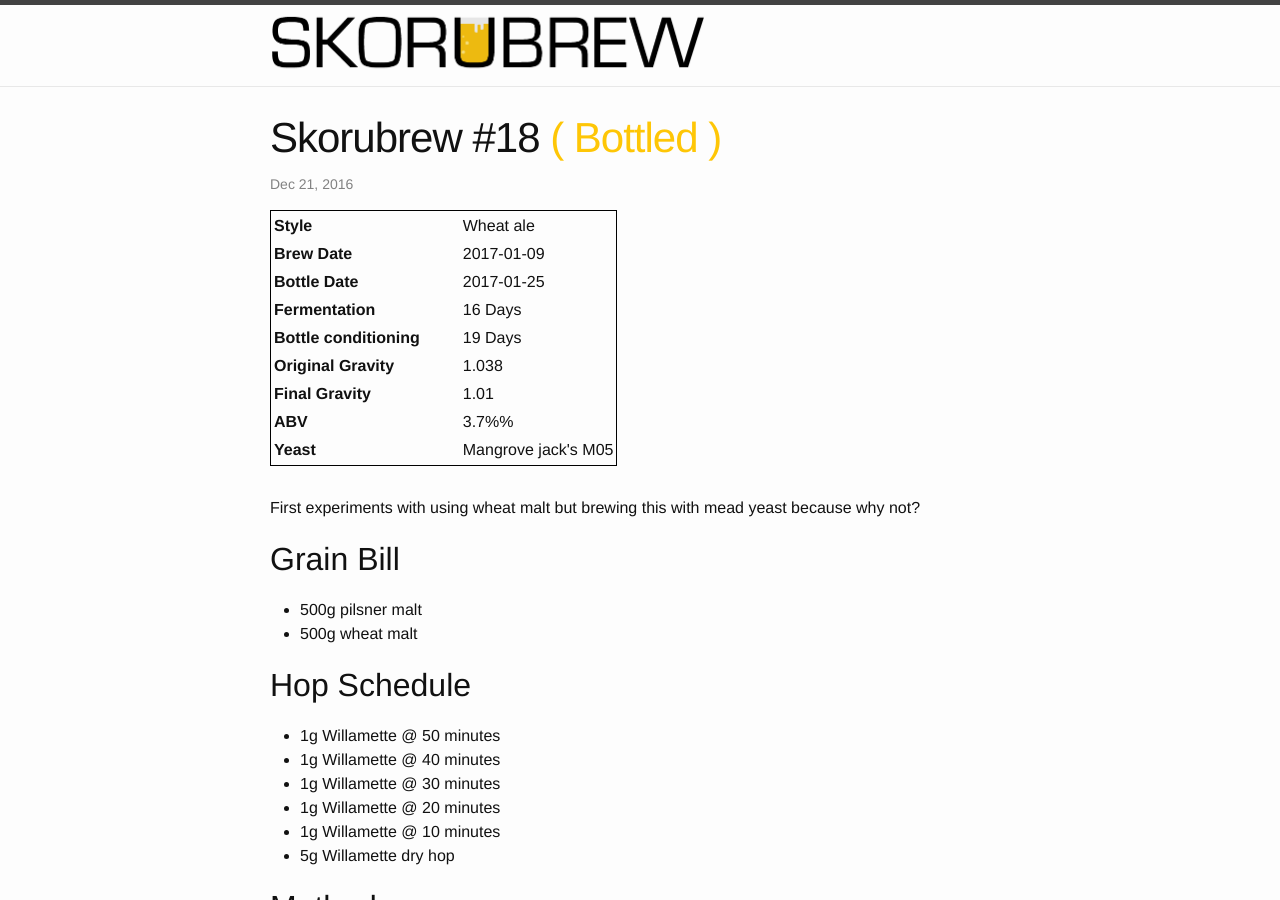
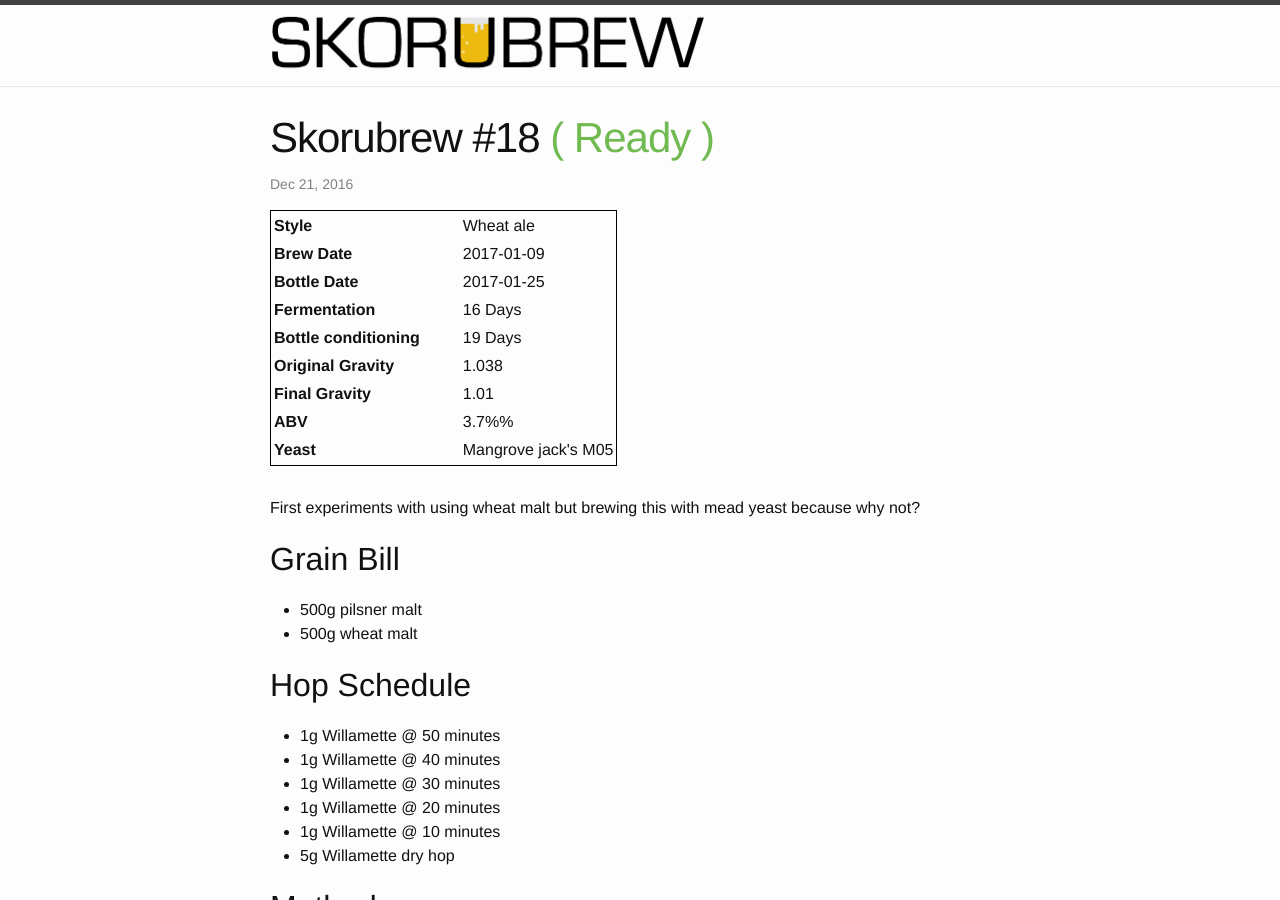
Before and after one commit to skorulis/homebrew, a Jekyll site: the page built from _posts/2016-12-21-skorubrew-18.markdown, in a window 1280 px wide and 900 px high. Built offline with Jekyll 4.4.1, drawn with Linux system fonts in a browser that asks for light colours.

Commit message:
Few more updates

```diff
--- a/_posts/2016-12-21-skorubrew-18.markdown
+++ b/_posts/2016-12-21-skorubrew-18.markdown
@@ -8,8 +8,8 @@ date:   2016-12-21
 brew-date: 2017-01-09
 dry-hop-date: 2017-01-20
 bottle-date: 2017-01-25
-brew-status : Bottled
-status-num: 2
+brew-status : Ready
+status-num: 3
 original-gravity: 1.038
 original-brix: 9
 final-brix: 5
--- a/_posts/2016-12-22-skorubrew-19.markdown
+++ b/_posts/2016-12-22-skorubrew-19.markdown
@@ -5,7 +5,7 @@ title:  "Skorubrew #19"
 number: 19
 style: Red Rye IPA
 date:   2016-12-22
-brew-date: 2016-01-21
+brew-date: 2017-01-21
 dry-hop-date: 2017-02-02
 bottle-date: 2017-02-13
 brew-status : Bottled
```
Also changed, not shown: assets/skorubrew-18.jpg (added).
